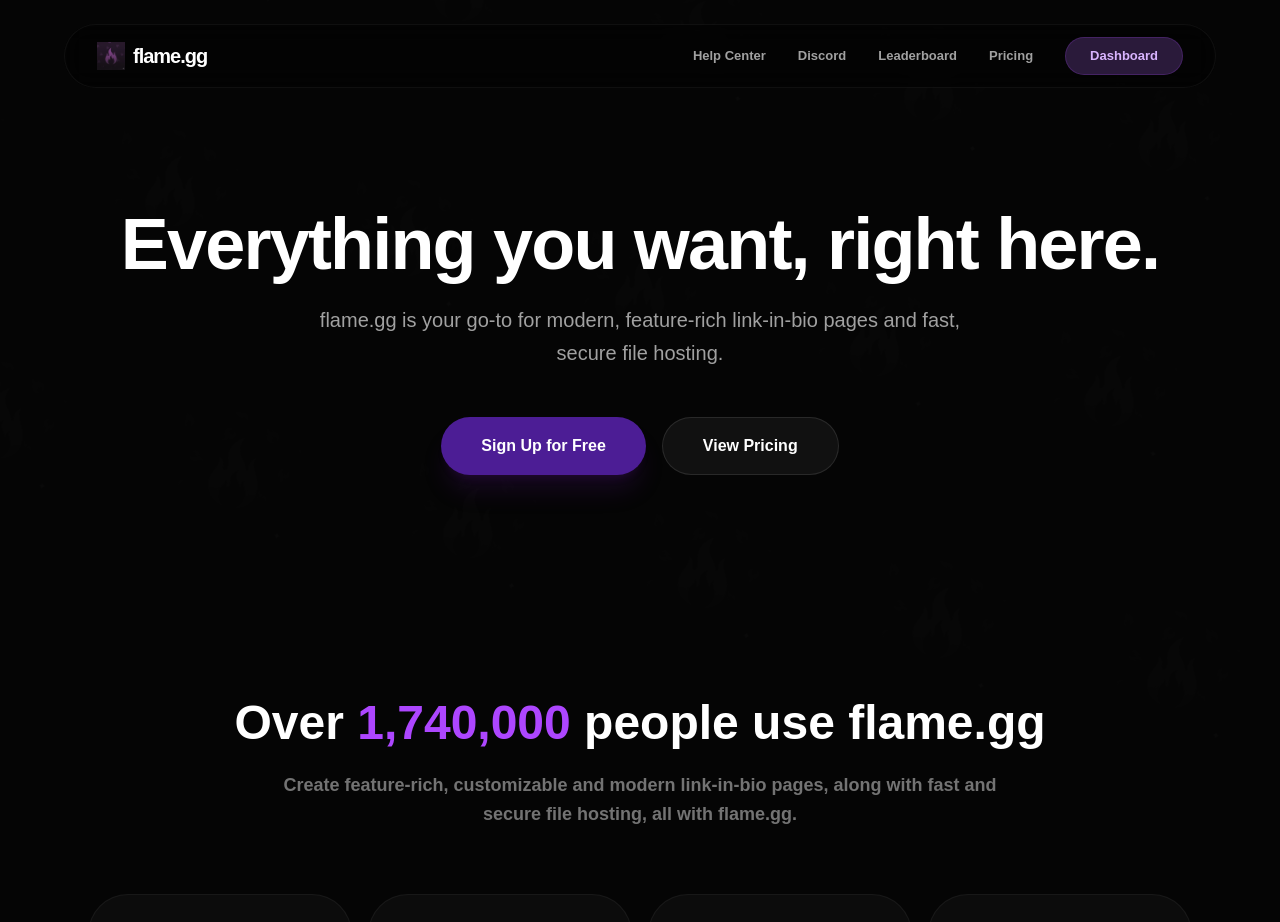
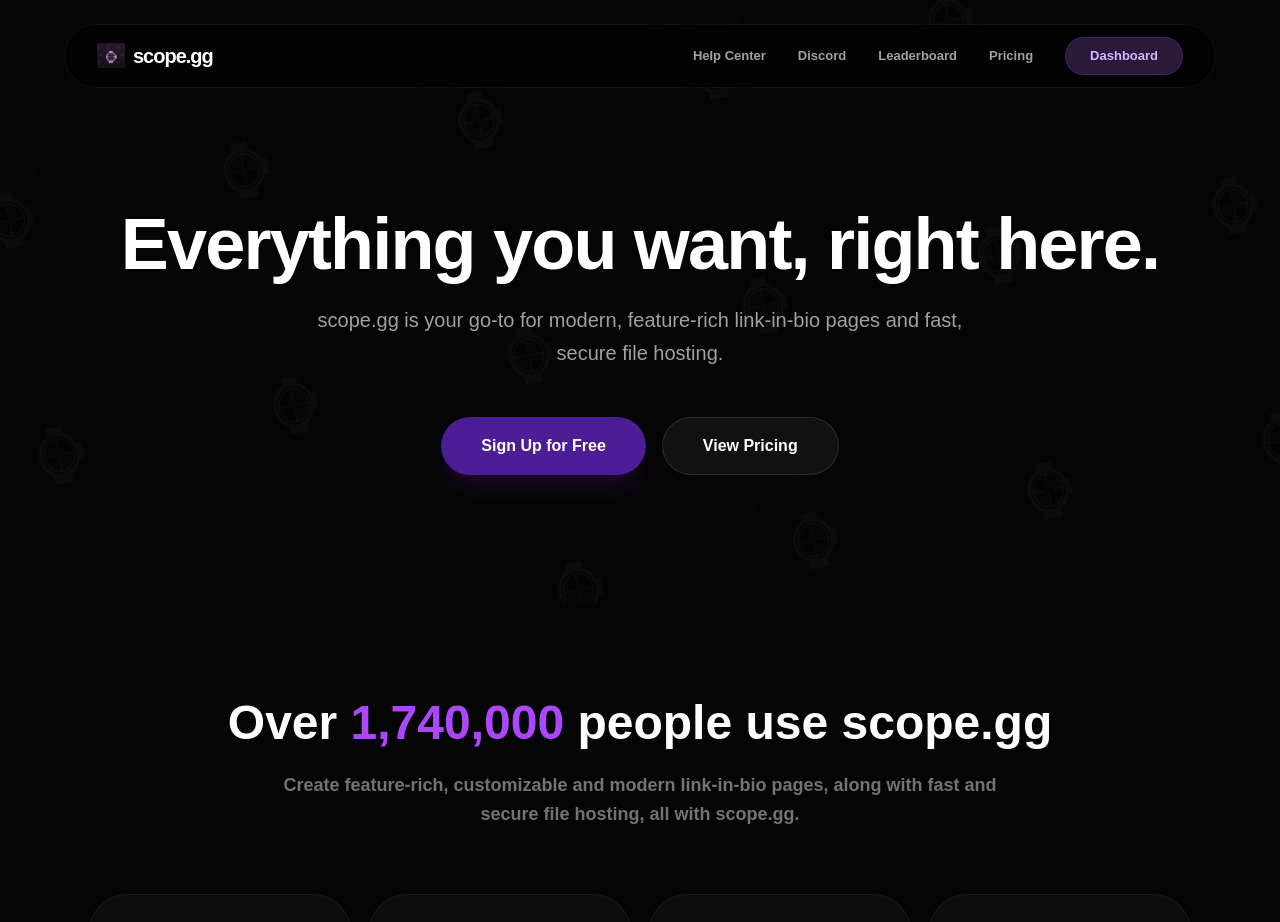
Before and after one commit to flamegg-app/flame.gg, a Next.js app: page / in a window 1280 px wide. Shown: the top 922 px of the page. Built offline with nearby package versions, Linux system fonts and the light colour scheme.

Commit message:
rebrand to scope.gg and update background

```diff
--- a/pages/index.tsx
+++ b/pages/index.tsx
@@ -18,7 +18,6 @@
   const [username, setUsername] = useState('');
   const router = useRouter();
 
-  // Function to handle the "Claim Now" logic
   const handleClaim = (e: React.FormEvent, customUser?: string) => {
     e.preventDefault();
     const userToClaim = customUser || username;
@@ -29,7 +28,6 @@
     }
   };
 
-  // Smooth scroll function for the "View Pricing" button
   const scrollToSection = (id: string) => {
     const element = document.getElementById(id);
     if (element) {
@@ -43,8 +41,8 @@
       {/* 1. Header Navigation */}
       <nav className="fixed top-6 left-1/2 -translate-x-1/2 w-[95%] max-w-6xl z-50 bg-black/40 backdrop-blur-md border border-white/5 py-3 px-8 rounded-full flex items-center justify-between">
         <div className="flex items-center gap-2">
-          <img src="/logo.png" alt="Logo" className="w-7 h-7 object-contain" />
-          <span className="text-xl font-black tracking-tighter">flame.gg</span>
+          <img src="/logo.webp" alt="Logo" className="w-7 h-7 object-contain" />
+          <span className="text-xl font-black tracking-tighter">scope.gg</span>
         </div>
 
         <div className="hidden md:flex items-center gap-8 text-[13px] font-bold text-neutral-400">
@@ -58,17 +56,20 @@
         </div>
       </nav>
 
-      {/* 2. Hero Section */}
-      <header className="pt-52 pb-32 px-6 flex flex-col items-center text-center relative">
-        <div className="absolute inset-0 opacity-[0.03] pointer-events-none select-none flex flex-wrap justify-center gap-20 p-20 scale-150 rotate-12">
-           {[...Array(20)].map((_, i) => <img key={i} src="/logo.png" className="w-20 h-20 grayscale" alt="" />)}
+      {/* 2. Hero Section with Floating Logo Background (Replicating Reference) */}
+      <header className="pt-52 pb-32 px-6 flex flex-col items-center text-center relative overflow-hidden">
+        {/* Background Pattern Layer */}
+        <div className="absolute inset-0 opacity-[0.04] pointer-events-none select-none flex flex-wrap justify-center gap-24 p-20 scale-125 -rotate-12">
+           {[...Array(30)].map((_, i) => (
+             <img key={i} src="/logo.webp" className="w-24 h-24 grayscale" alt="" />
+           ))}
         </div>
 
         <h1 className="text-5xl md:text-7xl font-black mb-6 tracking-tight relative z-10">
           Everything you want, right here.
         </h1>
         <p className="text-neutral-400 text-lg md:text-xl mb-12 max-w-2xl font-medium relative z-10 leading-relaxed">
-          flame.gg is your go-to for modern, feature-rich link-in-bio pages and fast, secure file hosting.
+          scope.gg is your go-to for modern, feature-rich link-in-bio pages and fast, secure file hosting.
         </p>
         <div className="flex flex-wrap justify-center gap-4 relative z-10">
           <button
@@ -90,10 +91,10 @@
       <section className="py-24 px-6 max-w-6xl mx-auto">
         <div className="text-center mb-16">
           <h2 className="text-3xl md:text-5xl font-black mb-6">
-            Over <span className="text-purple-500">1,740,000</span> people use flame.gg
+            Over <span className="text-purple-500">1,740,000</span> people use scope.gg
           </h2>
           <p className="text-neutral-500 font-bold text-lg max-w-3xl mx-auto leading-relaxed">
-            Create feature-rich, customizable and modern link-in-bio pages, along with fast and secure file hosting, all with flame.gg.
+            Create feature-rich, customizable and modern link-in-bio pages, along with fast and secure file hosting, all with scope.gg.
           </p>
         </div>
 
@@ -119,7 +120,7 @@
             onSubmit={(e) => handleClaim(e)}
             className="bg-[#0c0c0c] border border-white/10 p-1.5 rounded-2xl flex w-full max-w-md focus-within:border-purple-500/50 transition-all shadow-2xl"
           >
-            <span className="pl-5 pr-3 py-3 text-neutral-600 font-bold border-r border-white/5">flame.gg/</span>
+            <span className="pl-5 pr-3 py-3 text-neutral-600 font-bold border-r border-white/5">scope.gg/</span>
             <input
               type="text"
               placeholder="username"
@@ -134,7 +135,7 @@
         </div>
       </section>
 
-      {/* 4. Pricing (Added ID for scrolling) */}
+      {/* 4. Pricing */}
       <section id="pricing" className="py-32 px-6 bg-[#080808]">
         <h2 className="text-4xl font-black text-center mb-20 tracking-tight">
           Explore our exclusive plans and join <span className="text-purple-400">48,100+</span> subscribers
@@ -176,27 +177,27 @@
           <div className="bg-[#120c1a] border border-purple-500/10 p-16 rounded-[3.5rem] mb-24 flex flex-col md:flex-row items-center justify-between relative overflow-hidden">
              <div className="relative z-10 text-center md:text-left">
                <h2 className="text-5xl font-black mb-6 leading-tight">Everything you want, <br/>right here.</h2>
-               <p className="text-neutral-400 font-bold mb-10 max-w-lg">Join over 1,740,000+ people using flame.gg and become part of our large community.</p>
+               <p className="text-neutral-400 font-bold mb-10 max-w-lg">Join over 1,740,000+ people using scope.gg and become part of our large community.</p>
                <div className="flex bg-black/40 border border-white/5 p-1.5 rounded-2xl max-w-sm mx-auto md:mx-0">
-                  <span className="pl-4 pr-2 py-3 text-neutral-600 font-bold text-sm">flame.gg/</span>
+                  <span className="pl-4 pr-2 py-3 text-neutral-600 font-bold text-sm">scope.gg/</span>
                   <input type="text" placeholder="username" className="bg-transparent outline-none flex-1 font-bold text-sm text-white" />
                   <button onClick={(e) => handleClaim(e)} className="bg-purple-600 px-6 py-2 rounded-xl text-[11px] font-black uppercase tracking-tighter hover:bg-purple-500 transition">Claim Now</button>
                </div>
              </div>
-             <img src="/logo.png" className="absolute -right-16 top-0 h-full opacity-5 pointer-events-none grayscale" alt="" />
+             <img src="/logo.webp" className="absolute -right-16 top-0 h-full opacity-5 pointer-events-none grayscale" alt="" />
           </div>
 
           <div className="grid grid-cols-2 md:grid-cols-5 gap-12 mb-20 text-left">
             <div className="col-span-2">
                <div className="flex items-center gap-2 mb-6">
-                  <img src="/logo.png" className="w-7 h-7" alt="Logo" />
-                  <span className="text-2xl font-black tracking-tighter">flame.gg</span>
+                  <img src="/logo.webp" className="w-7 h-7" alt="Logo" />
+                  <span className="text-2xl font-black tracking-tighter">scope.gg</span>
                   <div className="flex items-center gap-2 bg-yellow-500/10 px-3 py-1 rounded-md text-[10px] text-yellow-500 font-black uppercase ml-2">
                     <div className="w-1.5 h-1.5 rounded-full bg-yellow-500 animate-pulse" />
                     System Status
                   </div>
                </div>
-               <p className="text-neutral-500 text-sm font-bold mb-8 max-w-xs leading-relaxed">Create feature-rich, customizable and modern link-in-bio pages with flame.gg.</p>
+               <p className="text-neutral-500 text-sm font-bold mb-8 max-w-xs leading-relaxed">Create feature-rich, customizable and modern link-in-bio pages with scope.gg.</p>
                <div className="bg-white/5 border border-white/10 px-5 py-3 rounded-2xl flex items-center justify-between w-48">
                  <span className="text-[11px] font-black uppercase tracking-widest">🇺🇸 English (US)</span>
                  <ChevronDown size={14} className="text-neutral-500" />
@@ -205,7 +206,7 @@
 
             {[
               { title: 'General', links: [{ n: 'Login', h: '/login' }, { n: 'Sign Up', h: '/register' }, { n: 'Pricing', h: '#pricing' }, { n: 'Leaderboard', h: '/leaderboard' }] },
-              { title: 'Contact', links: [{ n: 'Discord Server', h: 'https://discord.gg/ro-market' }, { n: 'Support Email', h: 'mailto:support@flame.gg' }] },
+              { title: 'Contact', links: [{ n: 'Discord Server', h: 'https://discord.gg/ro-market' }, { n: 'Support Email', h: 'mailto:support@scope.gg' }] },
               { title: 'Legal', links: [{ n: 'Terms of Service', h: '/tos' }, { n: 'Privacy Policy', h: '/privacy' }] }
             ].map((col) => (
               <div key={col.title}>
@@ -226,7 +227,7 @@
           </div>
 
           <div className="flex flex-col md:flex-row items-center justify-between pt-12 border-t border-white/5">
-             <p className="text-neutral-600 text-[11px] font-black uppercase tracking-widest">Copyright © 2026 flame.gg - All Rights Reserved.</p>
+             <p className="text-neutral-600 text-[11px] font-black uppercase tracking-widest">Copyright © 2026 scope.gg - All Rights Reserved.</p>
              <div className="flex items-center gap-8 text-neutral-600 mt-8 md:mt-0">
                <MessageSquare size={20} className="hover:text-white transition cursor-pointer" />
                <Mail size={20} className="hover:text-white transition cursor-pointer" />
```
Also changed, not shown: public/logo.png (deleted), public/logo.webp (added).
